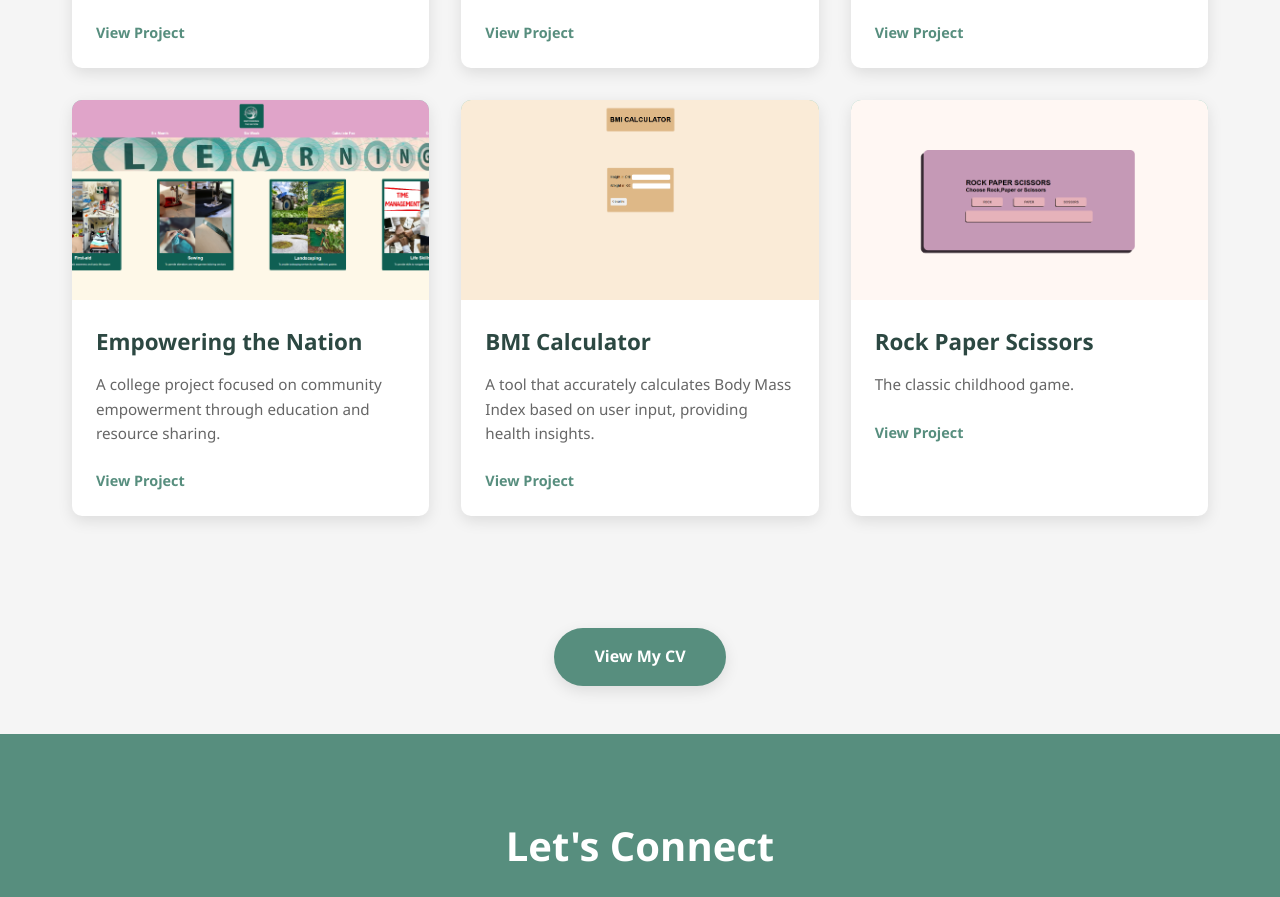
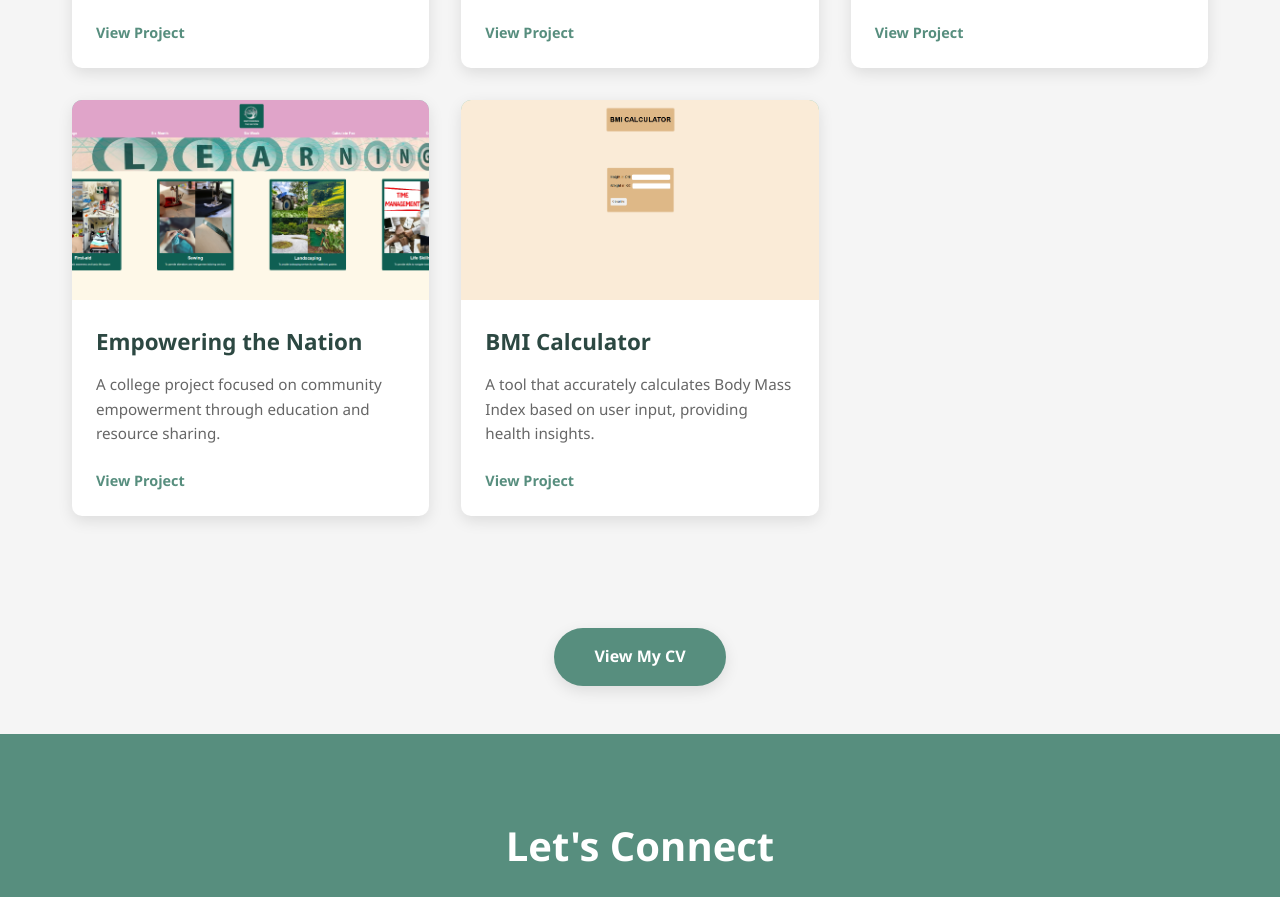
Before and after one commit to Sim0n-sk8/Simon-Swart-Portfolio, a plain HTML site: page index.html in a window 1280 px wide. Shown: the part 1384-2281 px from the top of the page. Drawn offline with Linux system fonts and the light colour scheme.

Commit message:
Revert "added another project"
This reverts commit a1a519666b132d6cdd19b855b6bf57ebbddde434.

```diff
--- a/index.html
+++ b/index.html
@@ -135,24 +135,7 @@
                         </div>
                     </div>
                 </div>
-
-                <div class="projectCard">
-                    <div class="projectImage">
-                        <img src="assets\rockpaperscissors.png" alt="rockPaperScissors">
-                    </div>
-                    <div class="projectContent">
-                        <h3>Rock Paper Scissors</h3>
-                        <p>The classic childhood game.</p>
-                        <div class="projectLinks">
-                            <a href="https://sim0n-sk8.github.io/rockPaperScissors/" target="_blank">View Project</a>
-
-                        </div>
-                    </div>
-                </div>
             </div>
-
-
-
         </section>
     </div>
 
```
Also changed, not shown: assets/rockpaperscissors.png (deleted).
